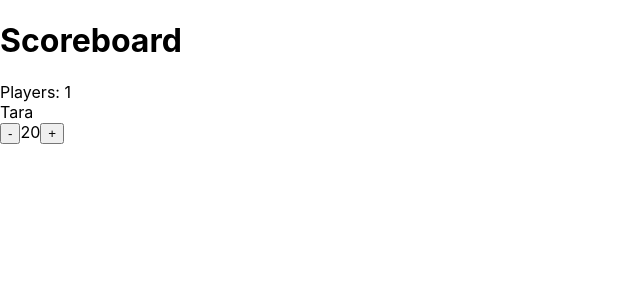
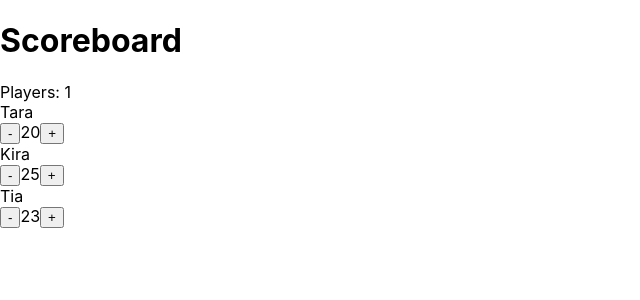
Before and after one commit to tsankhalpara/scoreboard-react, a React (Create React App) app: page / in a window 1280 px wide. Shown: the top 300 px of the page, without its empty margins (0-640 px from the left). Built offline with nearby package versions, Linux system fonts and the light colour scheme.

Commit message:
add multiple players

```diff
--- a/src/App.js
+++ b/src/App.js
@@ -40,10 +40,9 @@ const App = () => {
         title="Scoreboard"
         totalPlayers={1}
       />
-      <Player
-        name="Tara"
-        score={20}
-      />
+      <Player name="Tara" score={20} />
+      <Player name="Kira" score={25} />
+      <Player name="Tia" score={23} />
     </div>
   );
 }
```
